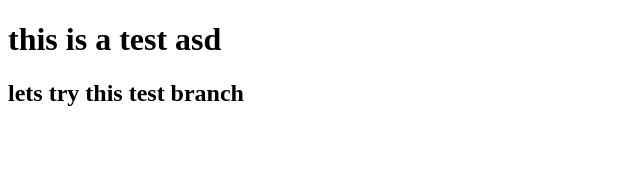
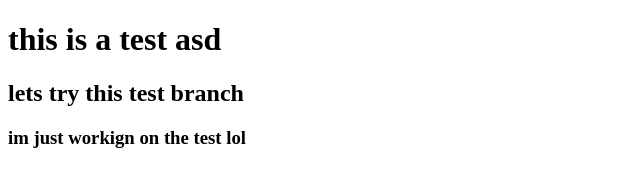
Before and after one commit to Acho087/P1-CurrencyConverter, a plain HTML site: page hello.html in a window 1280 px wide. Shown: the whole page, without its empty margins (0-640 px from the left). Drawn offline with Linux system fonts and the light colour scheme.

```diff
--- a/hello.html
+++ b/hello.html
@@ -9,6 +9,7 @@
 
    <h1>this is a test asd</h1>
    <h2>lets try this test branch</h2>
+   <h3>im just workign on the test lol</h3>
 
 </body>
 </html>
```
